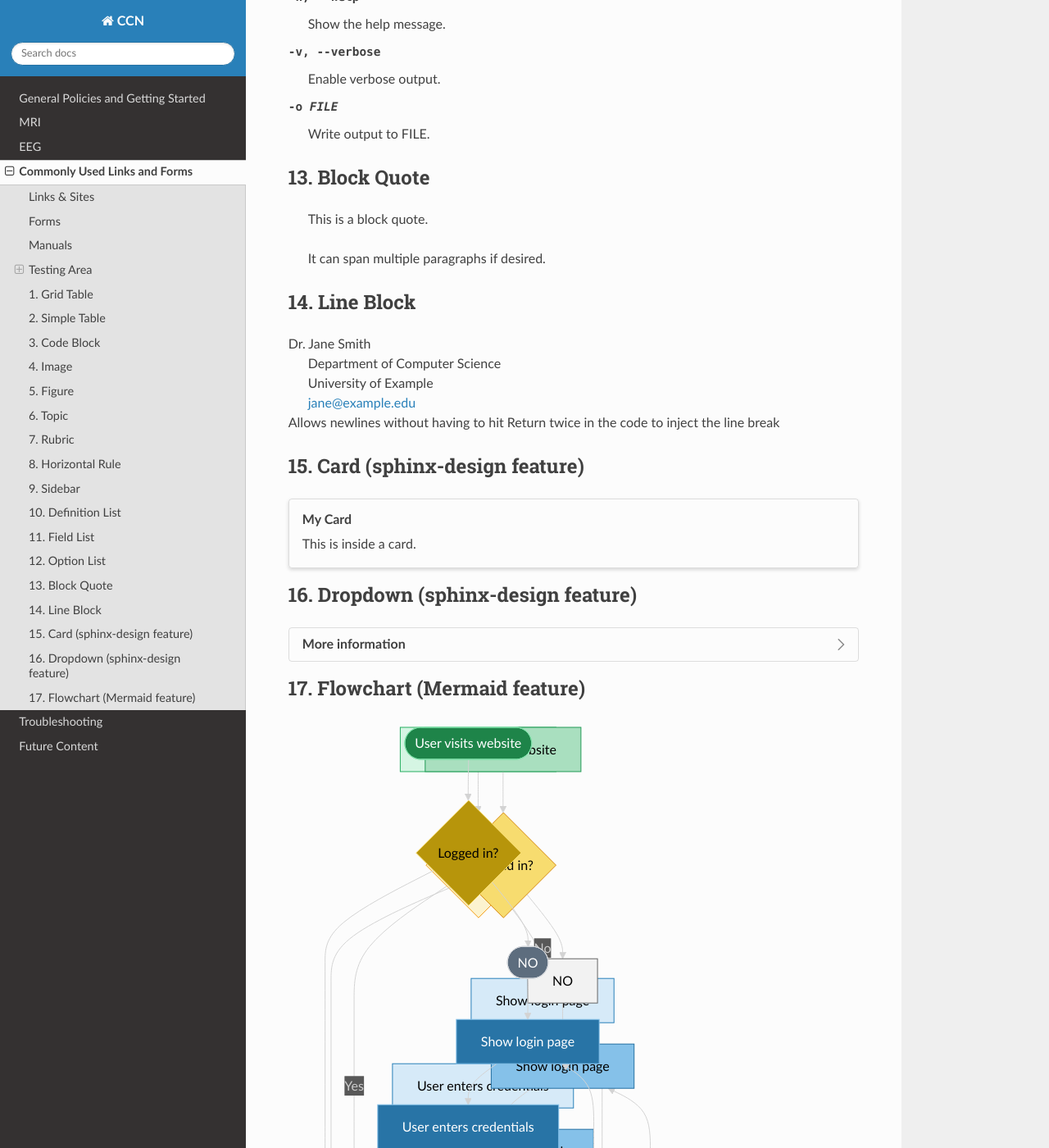
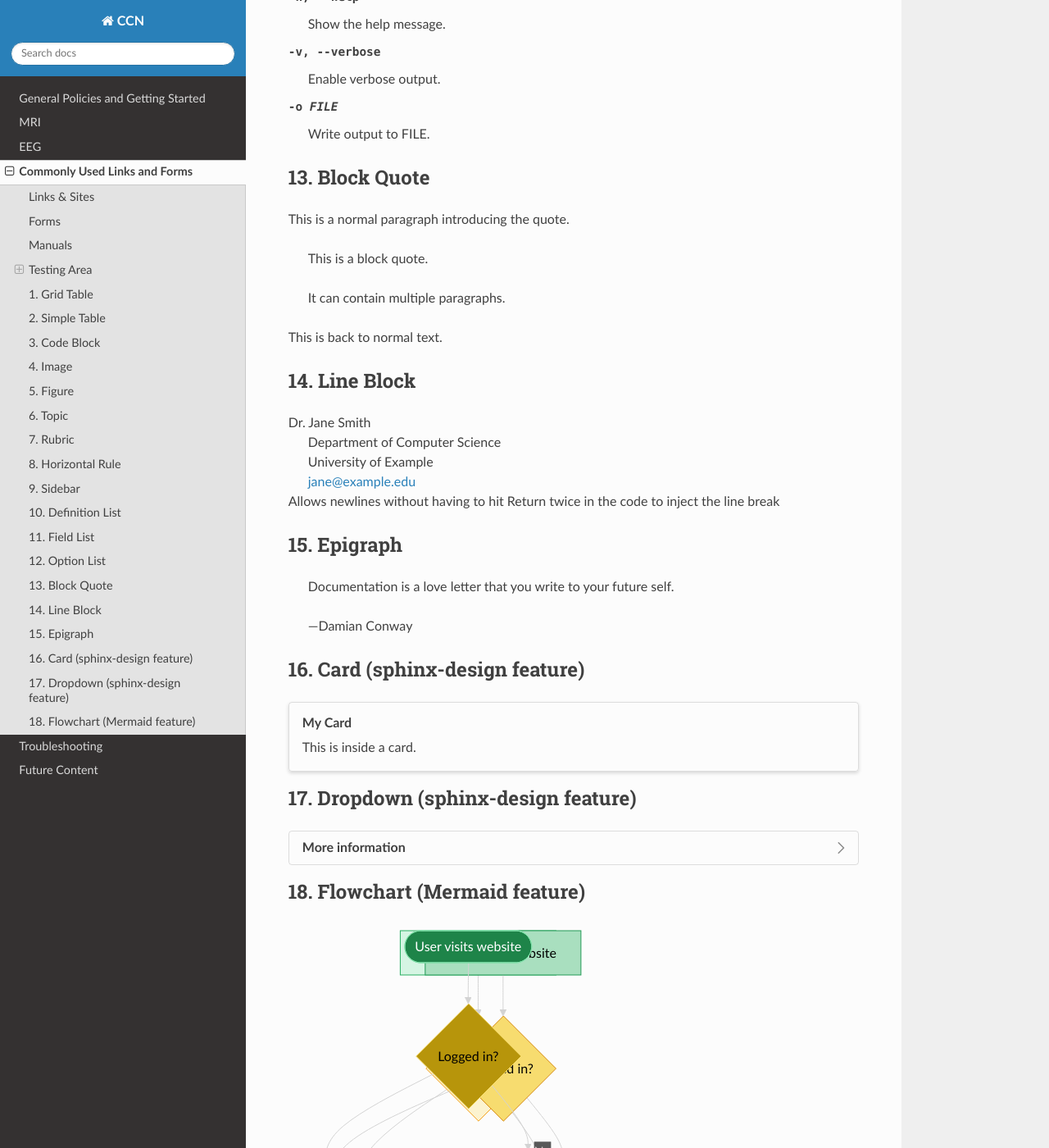
Before and after one commit to CCN-Support/CCN_Wiki, a Sphinx documentation site: the page built from docs/source/links-and-forms.rst, in a window 1280 px wide and 1400 px high, scrolled down 4768 px. Shown: the whole window at 82% size. Built offline with Sphinx 7.4.7 and the Read the Docs theme 3.1.0, drawn with Linux system fonts in a browser that asks for light colours.

Commit message:
Update links-and-forms.rst

```diff
--- a/docs/source/links-and-forms.rst
+++ b/docs/source/links-and-forms.rst
@@ -219,9 +219,13 @@ CLI
 13. Block Quote
 ---------------
 
+This is a normal paragraph introducing the quote.
+
     This is a block quote.
 
-    It can span multiple paragraphs if desired.
+    It can contain multiple paragraphs.
+
+This is back to normal text.
 
 14. Line Block
 --------------
@@ -232,21 +236,29 @@ CLI
 |   jane@example.edu
 | Allows newlines without having to hit Return twice in the code to inject the line break
 
-15. Card (sphinx-design feature)
+15. Epigraph
+------------
+.. epigraph::
+
+   Documentation is a love letter that you write to your future self.
+
+   -- Damian Conway
+
+16. Card (sphinx-design feature)
 --------------------------------
 
 .. card:: My Card
 
    This is inside a card.
 
-16. Dropdown (sphinx-design feature)
+17. Dropdown (sphinx-design feature)
 ------------------------------------
 
 .. dropdown:: More information
 
    Hidden content goes here.
 
-17. Flowchart (Mermaid feature)
+18. Flowchart (Mermaid feature)
 --------------------------------
 
 .. mermaid::
```
